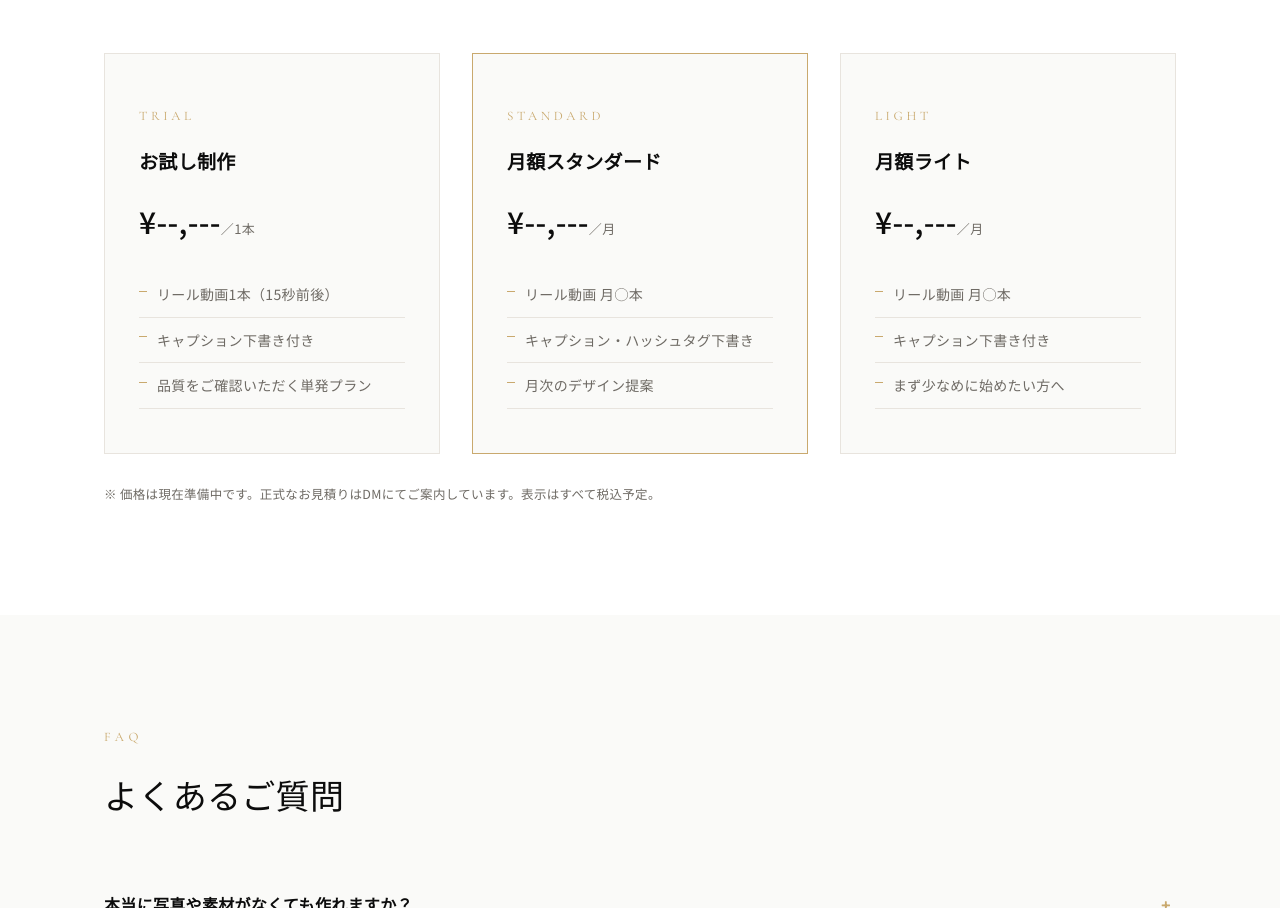
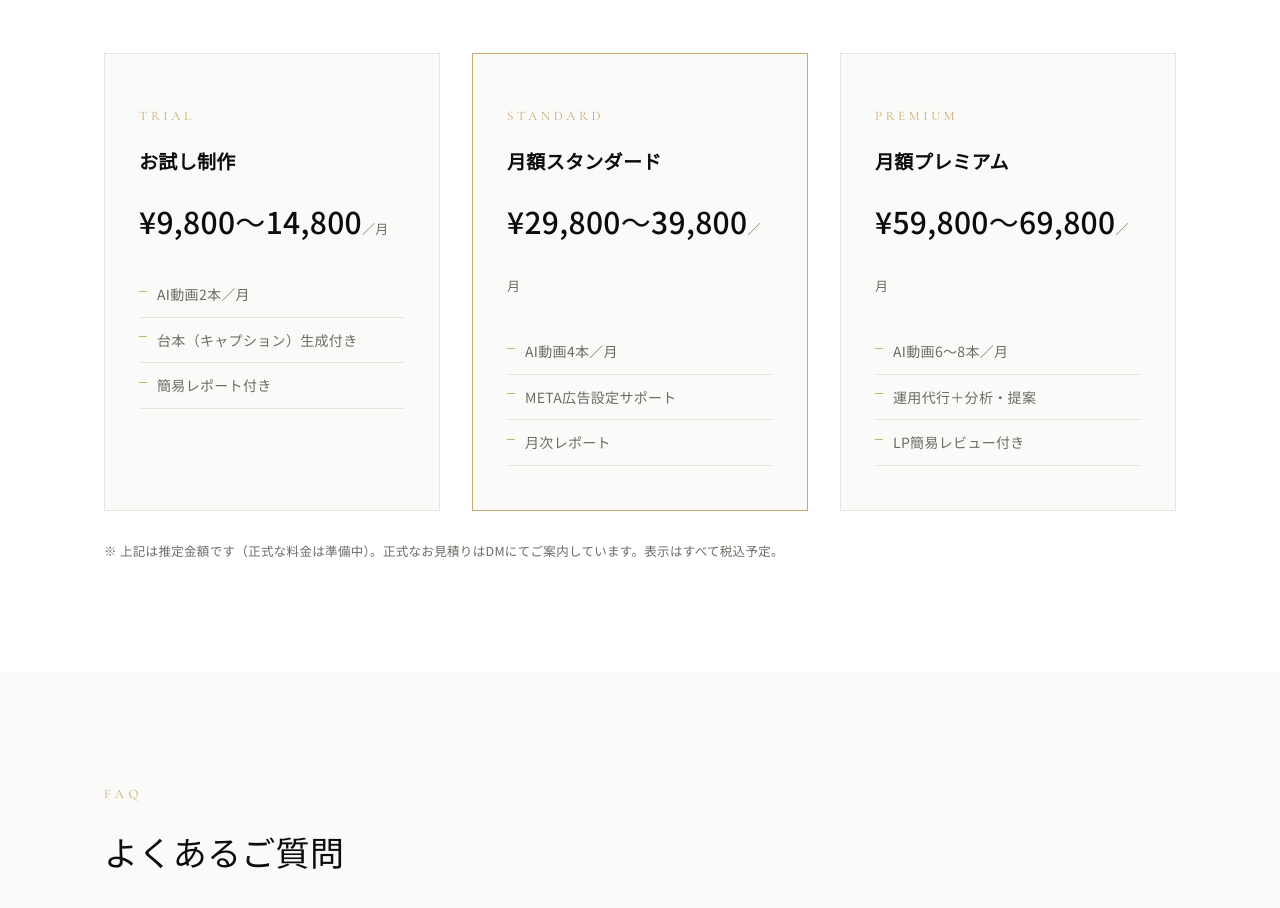
Before and after one commit to Kimagure3737/salon-reel, a plain HTML site: page src/lp/index.html in a window 1280 px wide. Shown: the part 4057-4965 px from the top of the page. Drawn offline with nearby package versions, Linux system fonts and the light colour scheme.

Commit message:
feat: 料金プランをSPEC.mdに新規追加・LPカードをTrial/Standard/Premiumに整合
Co-Authored-By: Claude Opus 4.8 (1M context) <noreply@anthropic.com>

```diff
--- a/src/lp/index.html
+++ b/src/lp/index.html
@@ -428,35 +428,35 @@ footer .wrap{display:flex;justify-content:space-between;gap:16px;flex-wrap:wrap}
       <div class="price-card reveal">
         <span class="plan">Trial</span>
         <h3>お試し制作</h3>
-        <p class="price">¥--,---<small>／1本</small></p>
+        <p class="price">¥9,800〜14,800<small>／月</small></p>
         <ul>
-          <li>リール動画1本（15秒前後）</li>
-          <li>キャプション下書き付き</li>
-          <li>品質をご確認いただく単発プラン</li>
+          <li>AI動画2本／月</li>
+          <li>台本（キャプション）生成付き</li>
+          <li>簡易レポート付き</li>
         </ul>
       </div>
       <div class="price-card price-card--main reveal">
         <span class="plan">Standard</span>
         <h3>月額スタンダード</h3>
-        <p class="price">¥--,---<small>／月</small></p>
+        <p class="price">¥29,800〜39,800<small>／月</small></p>
         <ul>
-          <li>リール動画 月◯本</li>
-          <li>キャプション・ハッシュタグ下書き</li>
-          <li>月次のデザイン提案</li>
+          <li>AI動画4本／月</li>
+          <li>META広告設定サポート</li>
+          <li>月次レポート</li>
         </ul>
       </div>
       <div class="price-card reveal">
-        <span class="plan">Light</span>
-        <h3>月額ライト</h3>
-        <p class="price">¥--,---<small>／月</small></p>
+        <span class="plan">Premium</span>
+        <h3>月額プレミアム</h3>
+        <p class="price">¥59,800〜69,800<small>／月</small></p>
         <ul>
-          <li>リール動画 月◯本</li>
-          <li>キャプション下書き付き</li>
-          <li>まず少なめに始めたい方へ</li>
+          <li>AI動画6〜8本／月</li>
+          <li>運用代行＋分析・提案</li>
+          <li>LP簡易レビュー付き</li>
         </ul>
       </div>
     </div>
-    <p class="price-note">※ 価格は現在準備中です。正式なお見積りはDMにてご案内しています。表示はすべて税込予定。</p>
+    <p class="price-note">※ 上記は推定金額です（正式な料金は準備中）。正式なお見積りはDMにてご案内しています。表示はすべて税込予定。</p>
   </div>
 </section>
 
```
Also changed, not shown: 1 other file.
